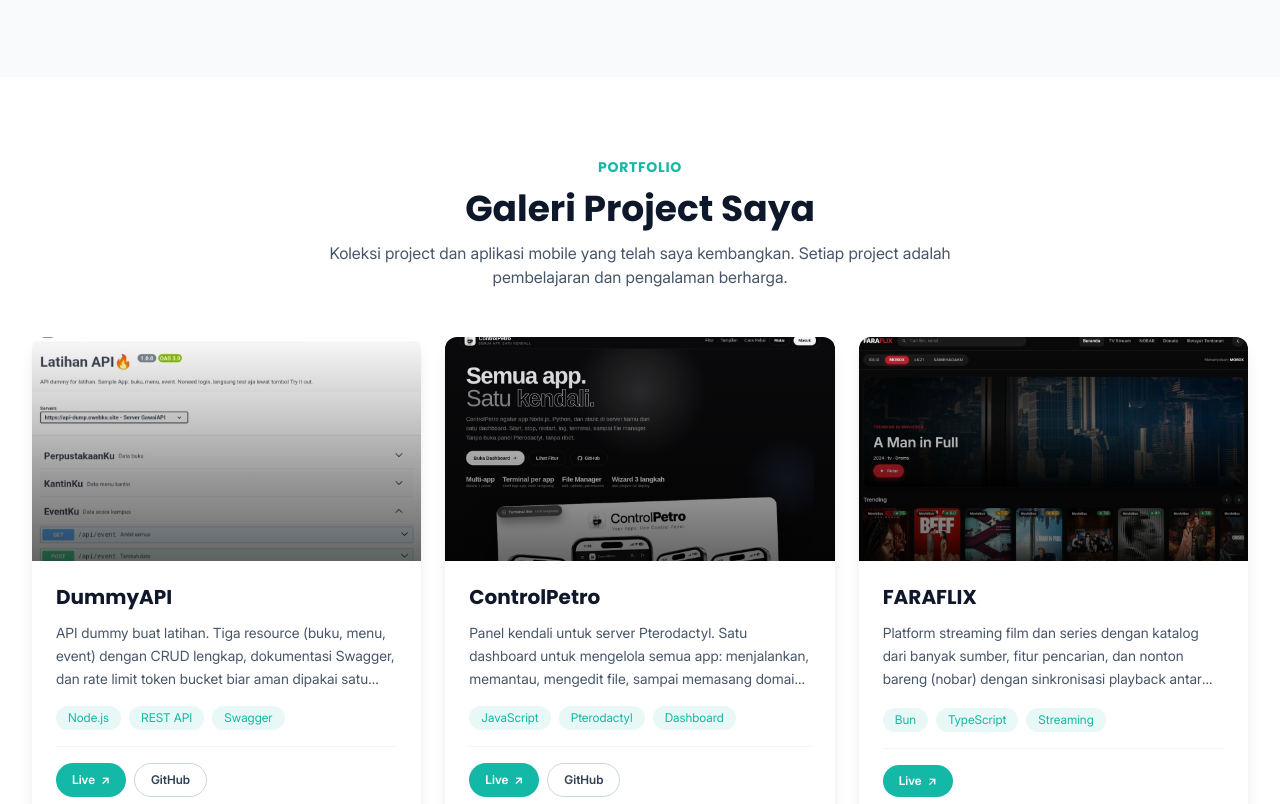
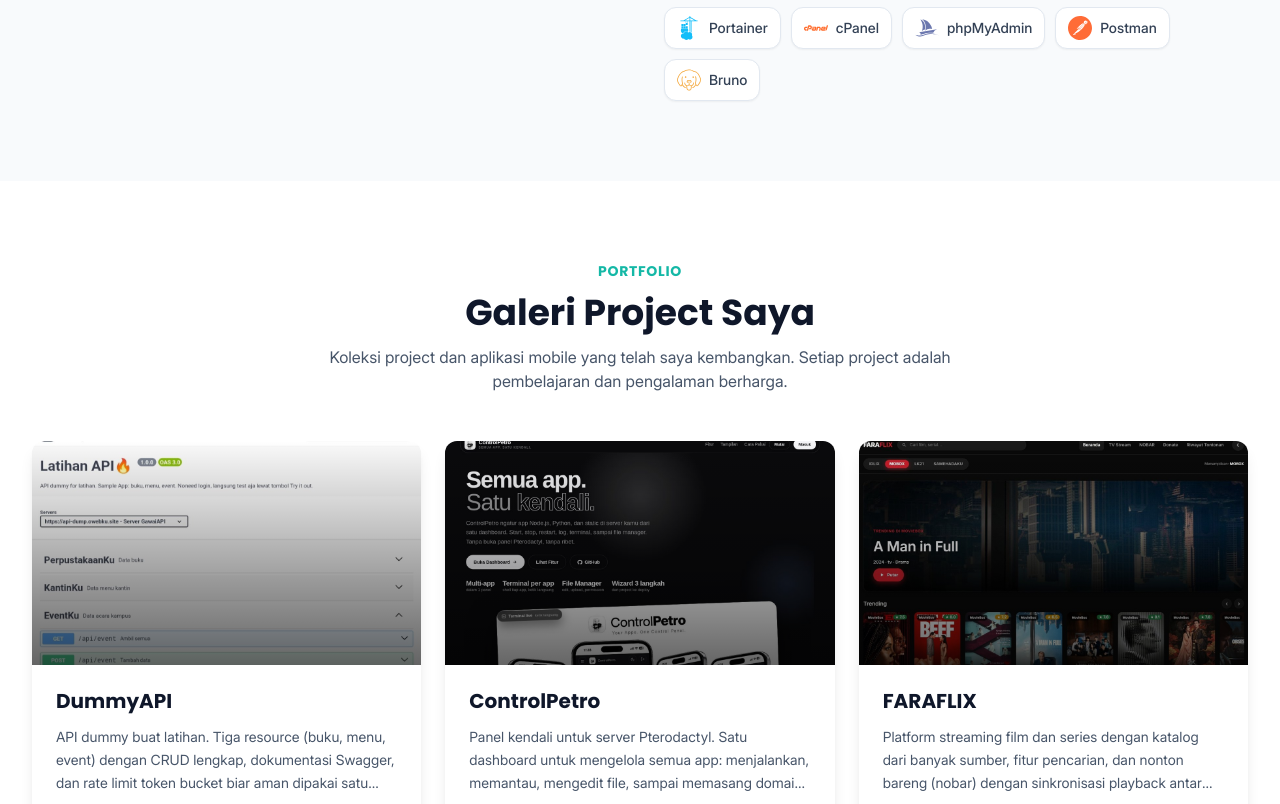
Before and after one commit to FAHMYZAR/porto, a website: page index.html in a window 1280 px wide. Shown: the part 1301-2105 px from the top of the page. Drawn offline with Linux system fonts and the light colour scheme.

Commit message:
Tambah logo tech stack: Portainer, cPanel, phpMyAdmin, Postman, Bruno

```diff
--- a/index.html
+++ b/index.html
@@ -331,6 +331,26 @@
                                     <img src="dist/img/tech/android.svg" alt="Android" class="w-6 h-6" loading="lazy">
                                     <span class="text-sm font-medium text-slate-700">Android</span>
                                 </span>
+                                <span class="inline-flex items-center gap-2 bg-white border border-slate-200 rounded-xl px-3 py-2 shadow-sm">
+                                    <img src="dist/img/tech/portainer.svg" alt="Portainer" class="w-6 h-6" loading="lazy">
+                                    <span class="text-sm font-medium text-slate-700">Portainer</span>
+                                </span>
+                                <span class="inline-flex items-center gap-2 bg-white border border-slate-200 rounded-xl px-3 py-2 shadow-sm">
+                                    <img src="dist/img/tech/cpanel.svg" alt="cPanel" class="w-6 h-6" loading="lazy">
+                                    <span class="text-sm font-medium text-slate-700">cPanel</span>
+                                </span>
+                                <span class="inline-flex items-center gap-2 bg-white border border-slate-200 rounded-xl px-3 py-2 shadow-sm">
+                                    <img src="dist/img/tech/phpmyadmin.svg" alt="phpMyAdmin" class="w-6 h-6" loading="lazy">
+                                    <span class="text-sm font-medium text-slate-700">phpMyAdmin</span>
+                                </span>
+                                <span class="inline-flex items-center gap-2 bg-white border border-slate-200 rounded-xl px-3 py-2 shadow-sm">
+                                    <img src="dist/img/tech/postman.svg" alt="Postman" class="w-6 h-6" loading="lazy">
+                                    <span class="text-sm font-medium text-slate-700">Postman</span>
+                                </span>
+                                <span class="inline-flex items-center gap-2 bg-white border border-slate-200 rounded-xl px-3 py-2 shadow-sm">
+                                    <img src="dist/img/tech/bruno.svg" alt="Bruno" class="w-6 h-6" loading="lazy">
+                                    <span class="text-sm font-medium text-slate-700">Bruno</span>
+                                </span>
                             </div>
                         </div>
                     </div>
```
